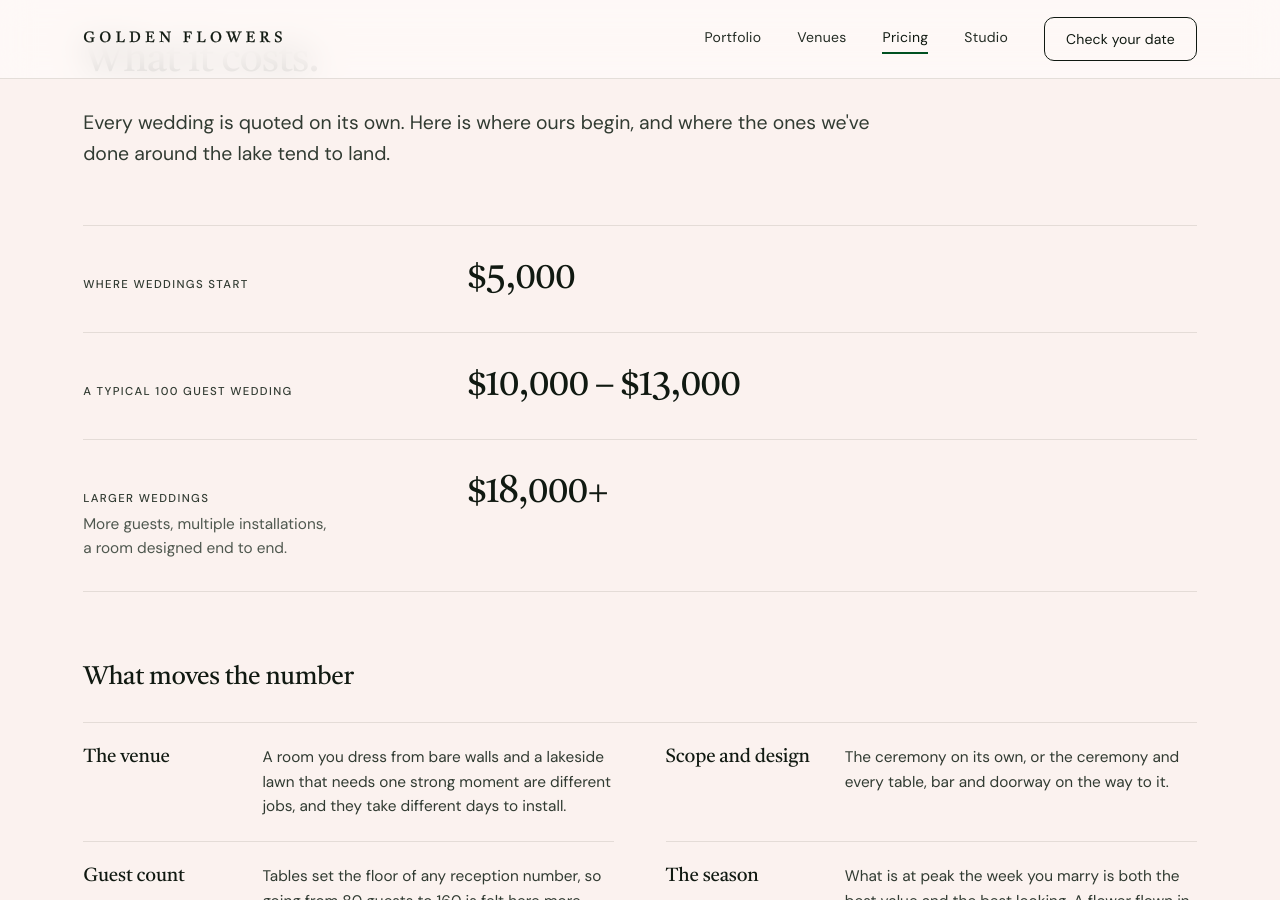
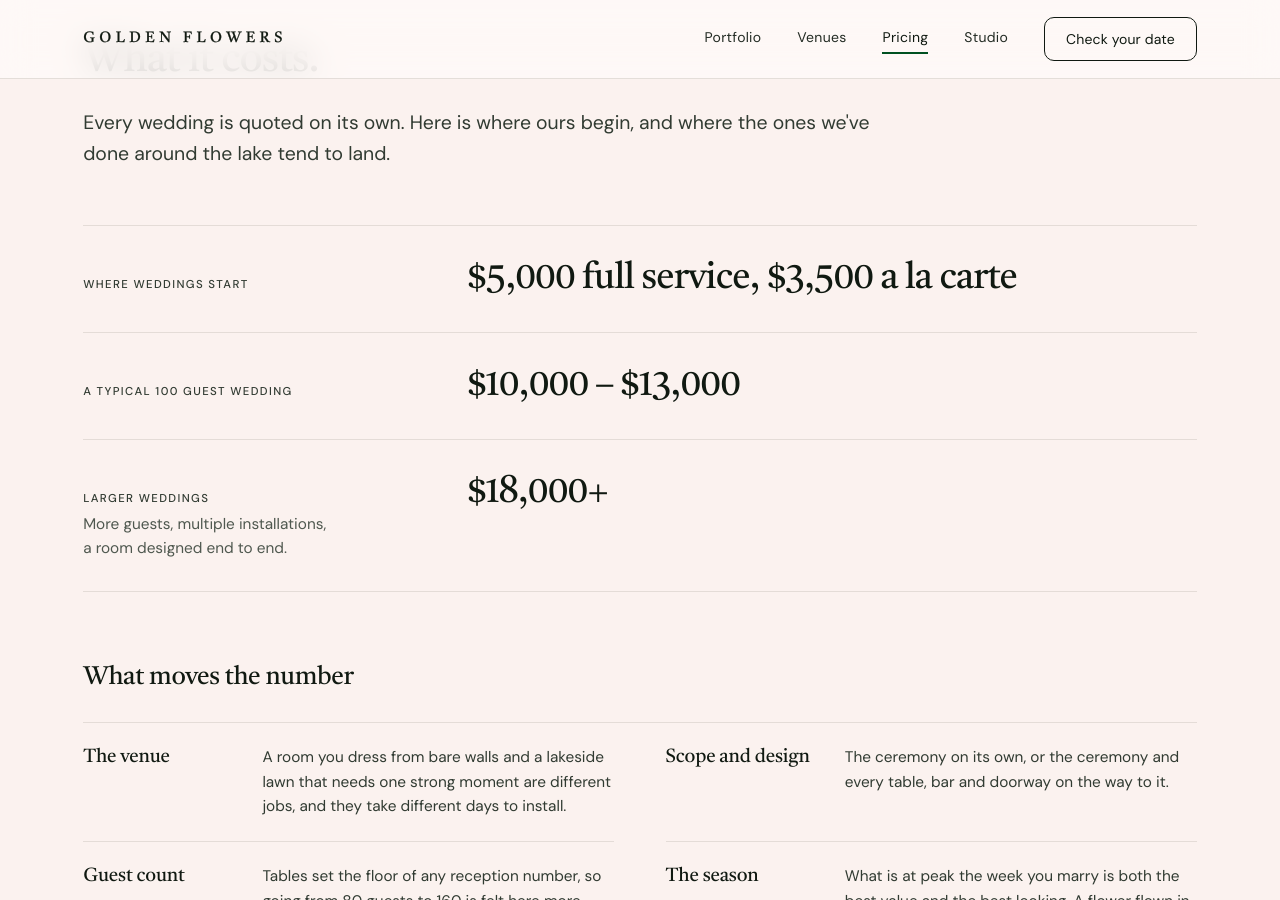
Before and after one commit to jshplhm/goldenflowers, a Jekyll site: the page built from weddings/index.md, in a window 1280 px wide and 900 px high, scrolled down 1355 px. Built offline with Jekyll 4.4.1, drawn with Linux system fonts in a browser that asks for light colours.

Commit message:
Update site copy in _data/weddings.yml via inline editor

```diff
--- a/_data/weddings.yml
+++ b/_data/weddings.yml
@@ -165,7 +165,7 @@ pricing:
   # caption = optional second line under the label.
   figures:
     - label: Where weddings start
-      amount: "$5,000"
+      amount: "$5,000 full service, $3,500 a la carte"
       caption: ""
     - label: A typical 100 guest wedding
       amount: "$10,000 – $13,000"
```
